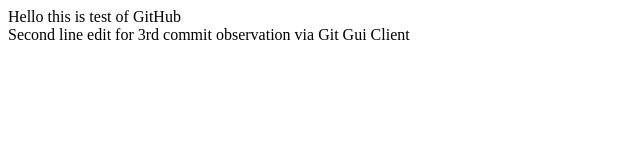
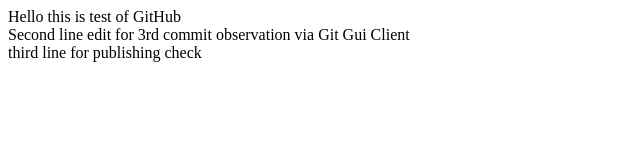
Before and after one commit to cmind8/dk.MAP, a plain HTML site: page public_html/index.html in a window 1280 px wide. Shown: the whole page, without its empty margins (0-640 px from the left). Drawn offline with Linux system fonts and the light colour scheme.

Commit message:
Third line to commit

```diff
--- a/public_html/index.html
+++ b/public_html/index.html
@@ -13,6 +13,7 @@
     <body>
         <div>Hello this is test of GitHub</div>
         <div>Second line edit for 3rd commit observation via Git Gui Client</div>
+        <div>third line for publishing check</div>
 
     </body>
 </html>
```
